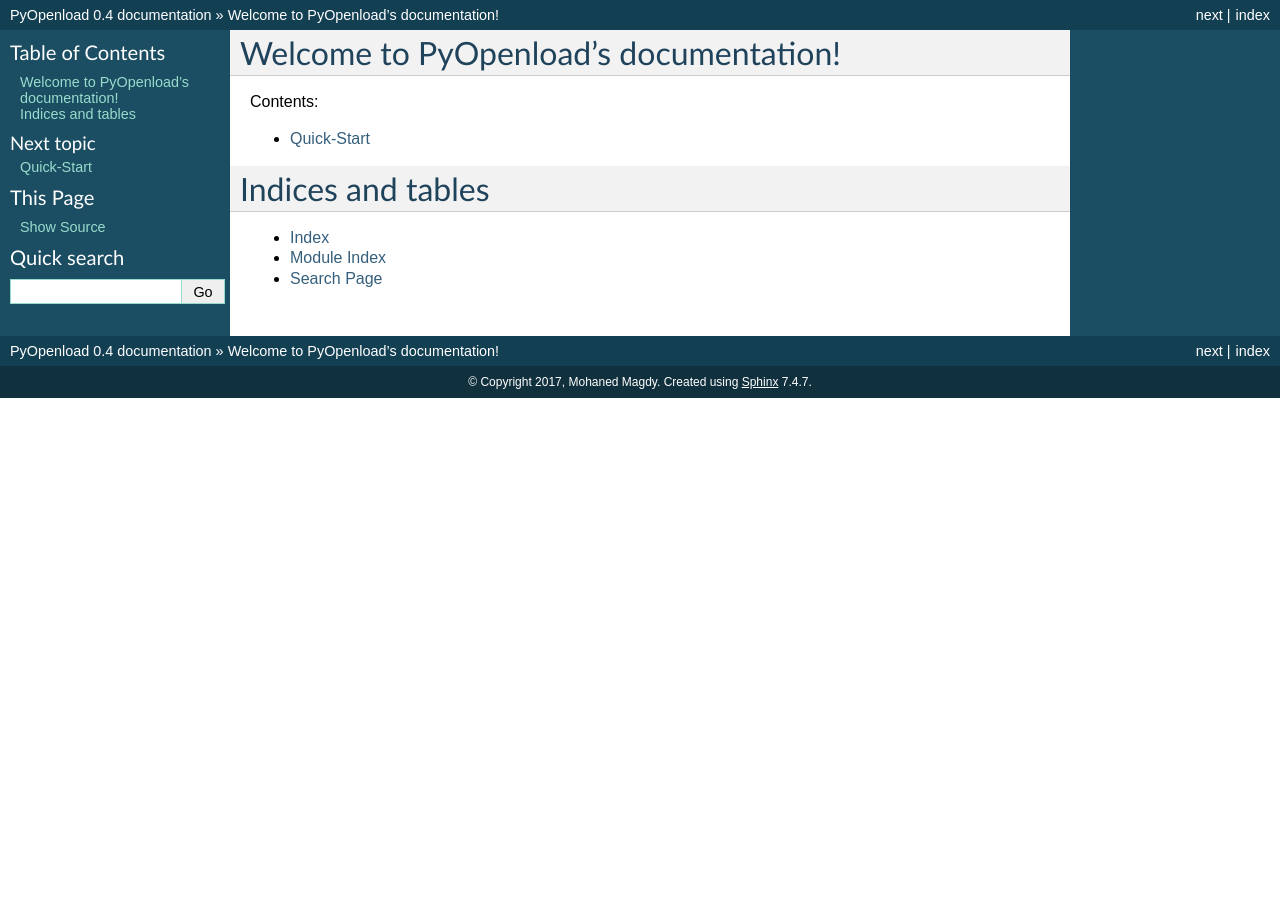
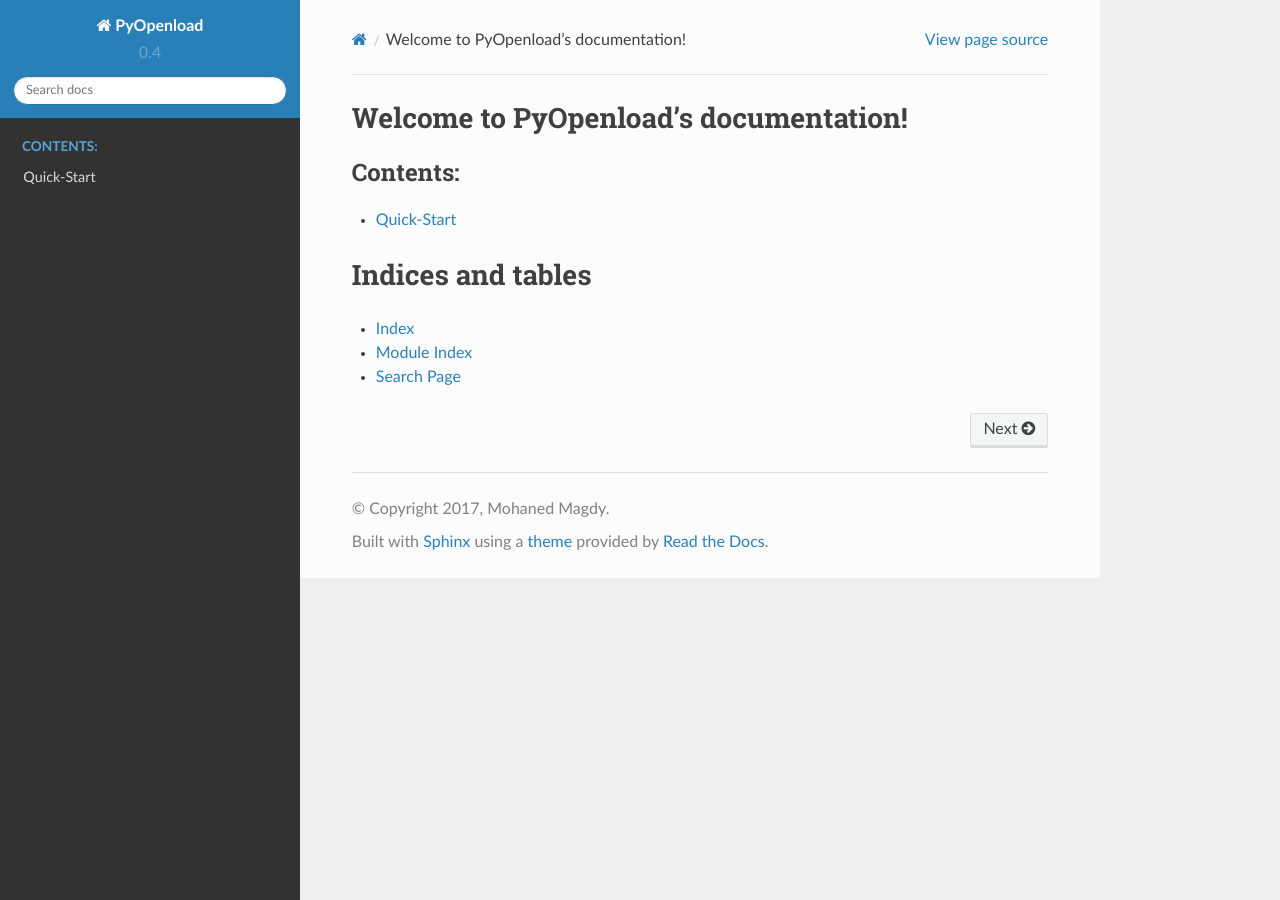
Before and after one commit to mohan3d/PyOpenload, a Sphinx documentation site: the page built from docs/index.rst, in a window 1280 px wide. Built offline with Sphinx 7.4.7 and the Read the Docs theme 2.0.0, drawn with Linux system fonts in a browser that asks for light colours.

Commit message:
Add rtd theme to conf.py

```diff
--- a/docs/conf.py
+++ b/docs/conf.py
@@ -1,5 +1,7 @@
 #!/usr/bin/env python3
 # -*- coding: utf-8 -*-
+
+import sphinx_rtd_theme
 #
 # PyOpenload documentation build configuration file, created by
 # sphinx-quickstart on Wed Aug  9 22:03:50 2017.
@@ -79,11 +81,12 @@
 
 
 # -- Options for HTML output ----------------------------------------------
-
+html_theme = "sphinx_rtd_theme"
+html_theme_path = [sphinx_rtd_theme.get_html_theme_path()]
 # The theme to use for HTML and HTML Help pages.  See the documentation for
 # a list of builtin themes.
 #
-html_theme = 'classic'
+# html_theme = 'classic'
 
 # Theme options are theme-specific and customize the look and feel of a theme
 # further.  For a list of options available for each theme, see the
```
